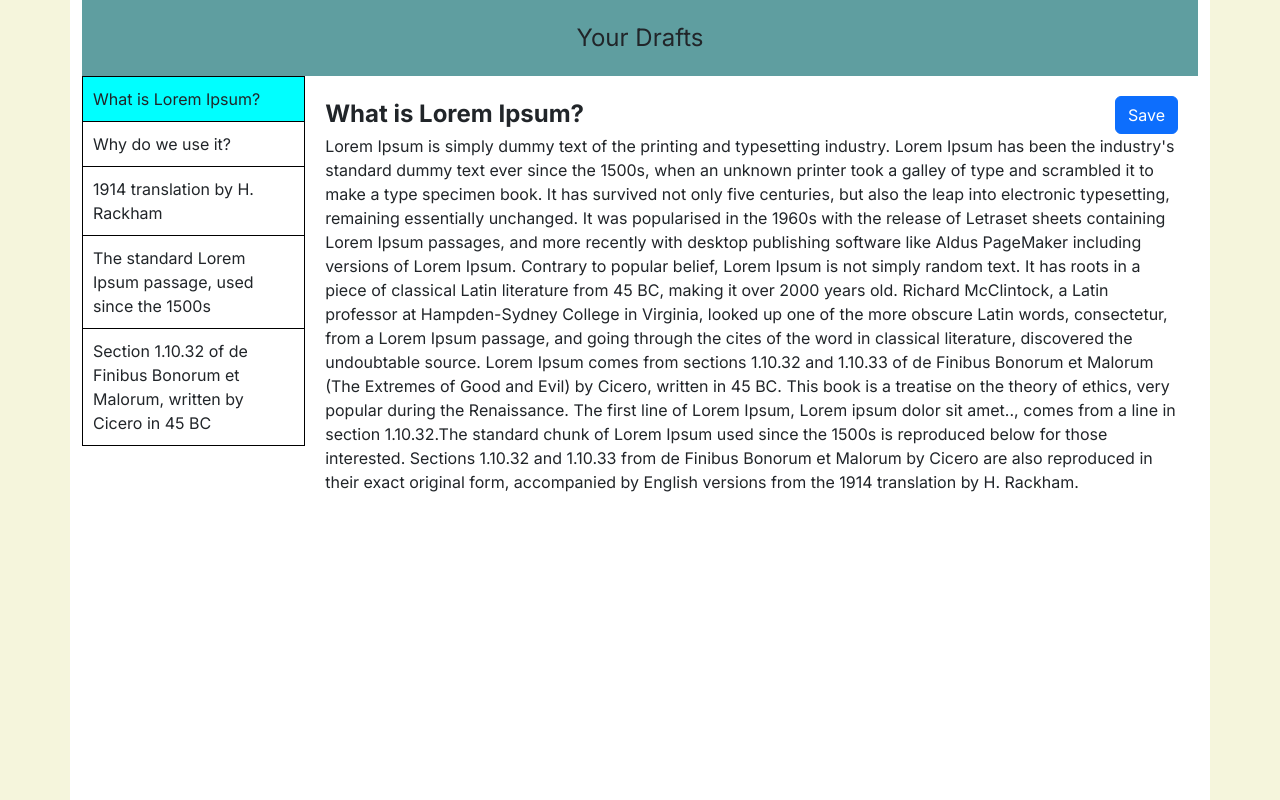
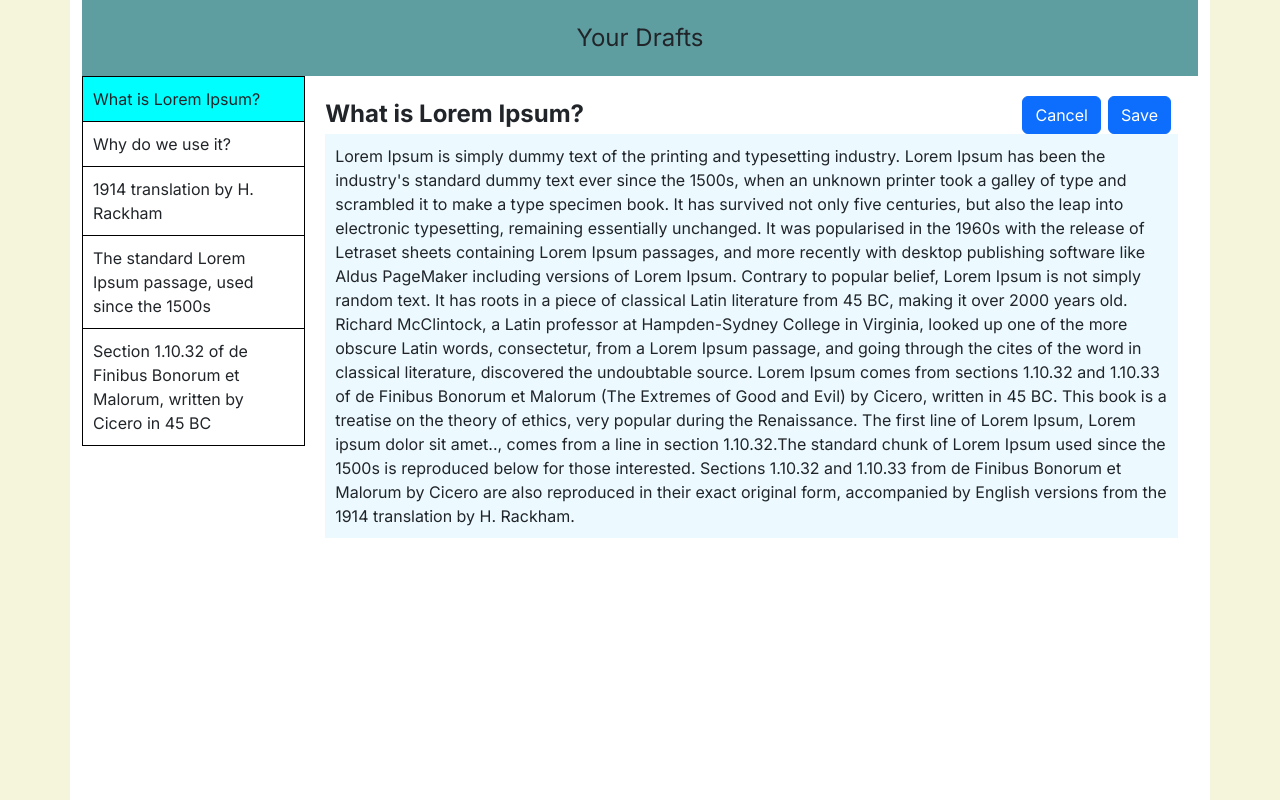
Before and after one commit to Harsh062/inline-comments, a Next.js app: page / in a window 1280 px wide. Both pictures are taken after a click on the button "Edit". Built offline with nearby package versions, Linux system fonts and the light colour scheme.

Commit message:
Custom toast added

```diff
--- a/src/app/globals.module.css
+++ b/src/app/globals.module.css
@@ -58,6 +58,7 @@
   border-radius: 4px;
   white-space: nowrap;
   z-index: 1000;
+  cursor: pointer;
 }
 
 .draftPreviewWrapper, .editDraftWrapper {
--- a/src/app/page.js
+++ b/src/app/page.js
@@ -14,12 +14,13 @@ import DraftPreview from "@/components/DraftPreview/DraftPreview";
 import DraftEdit from "@/components/DraftEdit/DraftEdit";
 import AddComment from "@/components/AddComment/AddComment";
 import AddedComments from "@/components/AddedComments/AddedComments";
-import { draftsJson } from "../db/drafts";
-import * as localStorageService from "../services/localStorageService";
+import ToastWrapper from "@/components/Toast/ToastWrapper";
 
 export default function Home() {
   const editorRef = useRef();
   const [isLoading, setLoading]  = useState(false);
+  const [showToast, setShowToast] = useState(false);
+  const [toastText, setToastText] = useState("");
   const [showAddedComments, setShowAddedComments] = useState(false);
   const [addedCommentsList, setAddedCommentsList] = useState([]);
   const [drafts, setDrafts] = useState([]);
@@ -126,7 +127,16 @@ export default function Home() {
       ...activeDraft,
       draftContent: mutatedDraftContentToBeUpdated
     });
+    showAndHideToast("Added Comment Successfully");
+  }
 
+  const showAndHideToast = (toastText) => {
+    setShowToast(true);
+    setToastText(toastText);
+    setTimeout(() => {
+      setShowToast(false);
+      setToastText("");
+    }, 3000);
   }
 
   const handleSaveSubsequentCommentClick = () => {
@@ -136,6 +146,7 @@ export default function Home() {
     const addedCommentsList = getCommentsForThreadId(activeCommentThreadId);
     setShowAddedComments(true);
     setAddedCommentsList(addedCommentsList);
+    showAndHideToast("Added Comment Successfully");
   }
 
   const handleEditDraftClick = (draft) => {
@@ -154,6 +165,14 @@ export default function Home() {
     renderDraftContent({
       ...activeDraft,
       draftContent: markdown
+    });
+    setEditDraftMode(false);
+    showAndHideToast("Saved Draft Successfully");
+  }
+
+  const handleCancelDraftClick = () => {
+    renderDraftContent({
+      ...activeDraft
     });
     setEditDraftMode(false);
   }
@@ -223,9 +242,13 @@ export default function Home() {
     <Container className={styles.draftContainer}>
       <div className={styles.draftHeader}>Your Drafts</div>
       <div data-cy="tooltip" id="tooltip" className={`${styles.tooltipText} ${styles.hidden}`} onClick={() => handleAddCommentClick()}>ADD COMMENT</div>
+      <ToastWrapper showToast={showToast} toastText={toastText}/>
       {isLoading && <LoadingSpinner />}
       <div className="d-flex flex-row ">
-        <SideNav renderDraftContent={renderDraftContent} isLoading={isLoading} drafts={drafts} activeDraftId={activeDraftId}/>
+        <SideNav renderDraftContent={renderDraftContent}
+            isLoading={isLoading}
+            drafts={drafts}
+            activeDraftId={activeDraftId}/>
         {
         activeDraft && !editDraftMode &&
         <DraftPreview  activeDraft={activeDraft}
@@ -237,6 +260,7 @@ export default function Home() {
           {editDraftMode &&
         <DraftEdit  activeDraft={activeDraft}
           handleSaveDraftClick={handleSaveDraftClick}
+          handleCancelDraftClick={handleCancelDraftClick}
           editableHtml={editableHtml}
           editorRef={editorRef}/>
           }
--- a/src/components/DraftEdit/DraftEdit.css
+++ b/src/components/DraftEdit/DraftEdit.css
@@ -12,3 +12,12 @@
     font-size: 24px;
     font-weight: bold;
   }
+
+  .editArea {
+    background-color: rgba(217, 245, 255,0.5);
+    padding: 10px;
+}
+
+.saveDraftButton, .cancelDraftButton {
+  margin: 7px;
+}
--- a/src/components/DraftEdit/DraftEdit.js
+++ b/src/components/DraftEdit/DraftEdit.js
@@ -2,15 +2,18 @@ import Button from 'react-bootstrap/Button';
 import Form from 'react-bootstrap/Form';
 import './DraftEdit.css';
 
-const DraftEdit = ({ activeDraft, handleSaveDraftClick, editableHtml, editorRef}) => {
+const DraftEdit = ({ activeDraft, handleSaveDraftClick, editableHtml, editorRef, handleCancelDraftClick}) => {
     return (
     <div className="editDraftWrapper">
         <div className="headerWrapper">
           <div className="draftTitle">{activeDraft.draftTitle}</div>
-          <Button data-cy="saveDraftButton" variant="primary" onClick={() => handleSaveDraftClick()}>Save</Button>
+          <div>
+          <Button style={{"margin-right": "7px"}} data-cy="cancelEditDraftButton" variant="primary" onClick={() => handleCancelDraftClick()}>Cancel</Button>
+            <Button style={{"margin-right": "7px"}} data-cy="saveDraftButton" variant="primary" onClick={() => handleSaveDraftClick()}>Save</Button>
+          </div>
         </div>
         <Form.Group controlId="exampleForm.ControlTextarea1">
-          <div data-cy="editableHtmlDiv"  ref={editorRef} contentEditable="true"  dangerouslySetInnerHTML={{__html: editableHtml}}/>
+          <div  className="editArea" data-cy="editableHtmlDiv"  ref={editorRef} contentEditable="true"  dangerouslySetInnerHTML={{__html: editableHtml}}/>
         </Form.Group>
      </div>
     );
--- /dev/null
+++ b/src/components/Editor/Editor.css
@@ -0,0 +1,4 @@
+.editArea {
+    background-color: rgba(217, 245, 255,0.5);
+    padding: 10px;
+}
--- a/src/components/Editor/Editor.js
+++ b/src/components/Editor/Editor.js
@@ -1,10 +1,9 @@
 import Form from 'react-bootstrap/Form';
+
+import "./Editor.css";
 
 const Editor = ({ draftId, draftTitle, draftContent}) => {
     console.log(draftId, draftTitle, draftContent, "Inside Editor Screen");
-    const handleUpdateDraftClick = () => {
-
-    }
     return (
         <div>
             <Form>
--- /dev/null
+++ b/src/components/Toast/ToastWrapper.js
@@ -0,0 +1,18 @@
+import Toast from 'react-bootstrap/Toast';
+import ToastContainer from 'react-bootstrap/ToastContainer';
+
+const ToastWrapper = ({ showToast, toastText}) => {
+    return (
+    <ToastContainer
+        className="p-3"
+        position="top-end"
+        style={{ zIndex: 1 }}
+      >
+        <Toast show={showToast} delay={3000} autohide>
+          <Toast.Body>{toastText}</Toast.Body>
+        </Toast>
+      </ToastContainer>
+    );
+};
+
+  export default ToastWrapper;
```
Also changed, not shown: src/components/Toast/ToastWrapper.css (added). Lines whose indentation alone changed are shown as unchanged.
